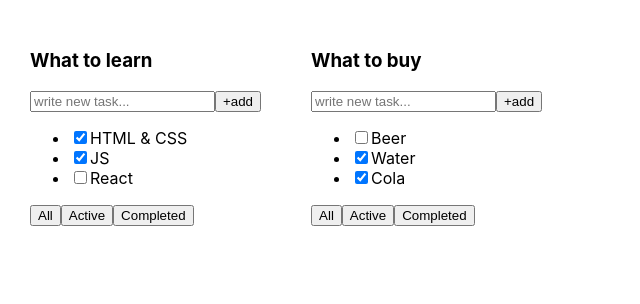
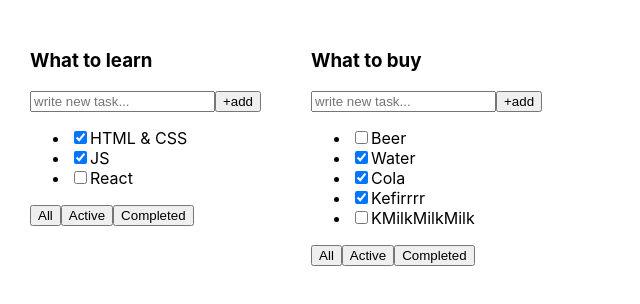
Before and after one commit to AndreiSheleg/toDoList-ts, a React (Create React App) app: page / in a window 1280 px wide. Shown: the top 304 px of the page, without its empty margins (0-640 px from the left). Built offline with nearby package versions, Linux system fonts and the light colour scheme.

Commit message:
добавлен метод map, чтобы приложение не падало при входном массиве task в неидеальных условиях

```diff
--- a/src/App.tsx
+++ b/src/App.tsx
@@ -10,17 +10,20 @@ export type TaskType = {
 
 function App() {
 
-    const todoListTitle_1: string = "What to learn"
-    const todoListTitle_2: string = "What to buy"
+    const todoListTitle_1: string = 'What to learn'
+    const todoListTitle_2: string = 'What to buy'
+
     const tasks_1: Array<TaskType> = [
-        {id: 1, title: "HTML & CSS", isDone: true},
-        {id: 2, title: "JS", isDone: true},
-        {id: 3, title: "React", isDone: false},
+        {id: 1, title: "HTML & CSS", isDone: true}, //0
+        {id: 2, title: "JS", isDone: true}, //1
+        {id: 3, title: "React", isDone: false}, //2
     ]
     const tasks_2: Array<TaskType> = [
         {id: 4, title: "Beer", isDone: false},
         {id: 5, title: "Water", isDone: true},
         {id: 6, title: "Cola", isDone: true},
+        {id: 7, title: "Kefirrrr", isDone: true},
+        {id: 8, title: "KMilkMilkMilk", isDone: false},
     ]
 
 
--- a/src/TodoList.tsx
+++ b/src/TodoList.tsx
@@ -1,29 +1,39 @@
 import React from 'react';
-import {TaskType} from "./App";
+import {TaskType} from './App';
 
 type TodoListPropsType = {
     title: string
-    tasks: Array<TaskType>
+    tasks: TaskType[]
 }
 export const TodoList = (props: TodoListPropsType) => {
+// в продакшене не делают логигу или методы мэп внутри вёрстки,
+    // мэп выносят или в переменную или в компоненту
+    const tasksMap =  props.tasks.map((el) => {
+        debugger
+        return (
+            <li>
+                <input type="checkbox" checked={el.isDone}/>
+                <span>{el.title}</span>
+            </li>
+        )
+    })
+
     return (
         <div>
             <h3>{props.title}</h3>
             <div>
-                <input placeholder='write new task...'/>
+                <input placeholder="write new task..."/>
                 <button>+add</button>
             </div>
+
             <ul>
-                <li><input type="checkbox" checked={props.tasks[0].isDone}/>
-                    <span>{props.tasks[0].title}</span>
-                </li>
-                <li><input type="checkbox" checked={props.tasks[1].isDone}/>
-                    <span>{props.tasks[1].title}</span>
-                </li>
-                <li><input type="checkbox" checked={props.tasks[2].isDone}/>
-                    <span>{props.tasks[2].title}</span>
-                </li>
+                {tasksMap}
 
+
+                {/*<li><input type="checkbox" checked={props.tasks[0].isDone}/><span>{props.tasks[0].title}</span></li>
+                <li><input type="checkbox" checked={props.tasks[1].isDone}/><span>{props.tasks[1].title}</span></li>
+                <li><input type="checkbox" checked={props.tasks[2].isDone}/><span>{props.tasks[2].title}</span></li>
+                <li><input type="checkbox" checked={props.tasks[3].isDone}/><span>{props.tasks[3].title}</span></li>*/}
             </ul>
             <div>
                 <button>All</button>
```
